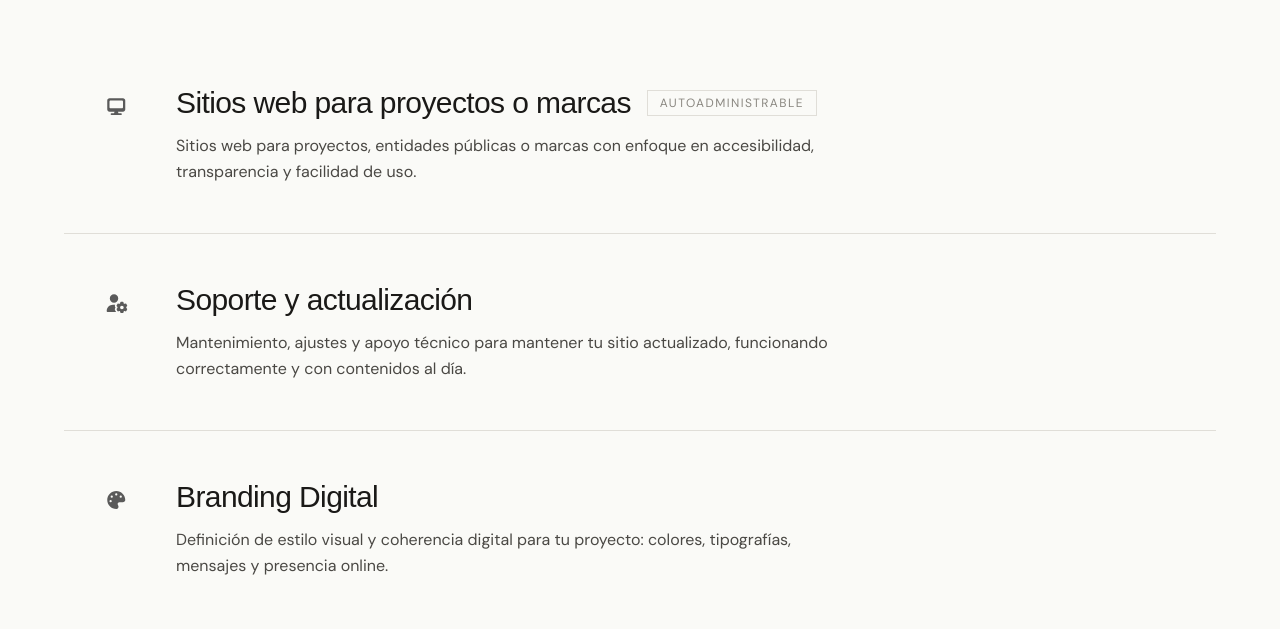
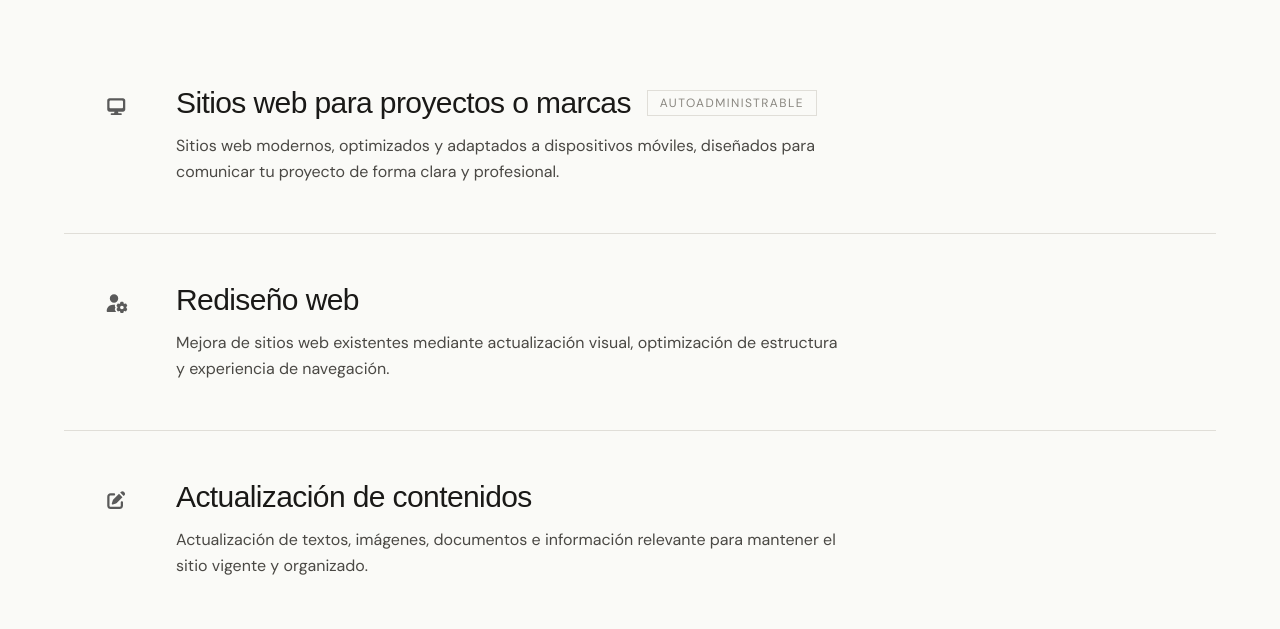
Before and after one commit to AlbertoRodBa/kulp-web, a Next.js app: page / in a window 1280 px wide. Shown: the part 940-1569 px from the top of the page. Built offline with nearby package versions, Linux system fonts and the light colour scheme; no server answers.

Commit message:
actualización de servicios ofrecidos

```diff
--- a/app/layout.tsx
+++ b/app/layout.tsx
@@ -22,6 +22,23 @@ export const metadata: Metadata = {
   url: "https://kulp.cl",
   locale: "es_CL",
   type: "website",
+
+  images: [
+    {
+      url: "/card-share.jpg",
+      width: 1200,
+      height: 630,
+      alt: "Kulp Diseño Web",
+    },
+  ],
+},
+
+twitter: {
+  card: "summary_large_image",
+  title: "Kulp | Diseño web para proyectos con propósito",
+  description:
+    "Páginas web para instituciones públicas y privadas. Sitios institucionales, consultoría técnica y branding digital.",
+  images: ["/card-share.jpg"],
 },
 
 keywords: [
--- a/components/Contact.tsx
+++ b/components/Contact.tsx
@@ -144,7 +144,6 @@ export default function Contact() {
                 <option value="web">Sitio web</option>
                 <option value="redesign">Rediseño web</option>
                 <option value="content">Actualización de contenidos</option>
-                <option value="branding">Branding (Identidad visual)</option>
                 <option value="otro">Otro</option>
               </select>
             </div>
--- a/components/Services.tsx
+++ b/components/Services.tsx
@@ -6,29 +6,30 @@ import {
   faDesktop,
   faUserCog,
   faPalette,
+  faPenToSquare
 } from "@fortawesome/free-solid-svg-icons";
 
 const services = [
   {
     title: "Sitios web para proyectos o marcas",
     description:
-      "Sitios web para proyectos, entidades públicas o marcas con enfoque en accesibilidad, transparencia y facilidad de uso.",
+      "Sitios web modernos, optimizados y adaptados a dispositivos móviles, diseñados para comunicar tu proyecto de forma clara y profesional.",
     tag: "Autoadministrable",
     icon: faDesktop,
   },
   {
-    title: "Soporte y actualización",
+    title: "Rediseño web",
     description:
-      "Mantenimiento, ajustes y apoyo técnico para mantener tu sitio actualizado, funcionando correctamente y con contenidos al día.",
+      "Mejora de sitios web existentes mediante actualización visual, optimización de estructura y experiencia de navegación.",
     tag: null,
     icon: faUserCog,
   },
   {
-    title: "Branding Digital",
+    title: "Actualización de contenidos",
     description:
-      "Definición de estilo visual y coherencia digital para tu proyecto: colores, tipografías, mensajes y presencia online.",
+      "Actualización de textos, imágenes, documentos e información relevante para mantener el sitio vigente y organizado.",
     tag: null,
-    icon: faPalette,
+    icon: faPenToSquare,
   },
 ];
 
```
Also changed, not shown: public/card-share.jpg (added). Lines whose indentation alone changed are shown as unchanged.
